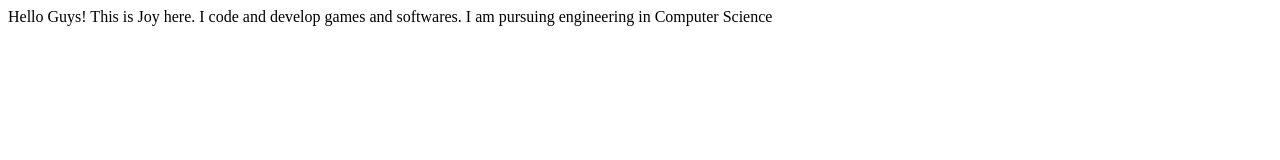
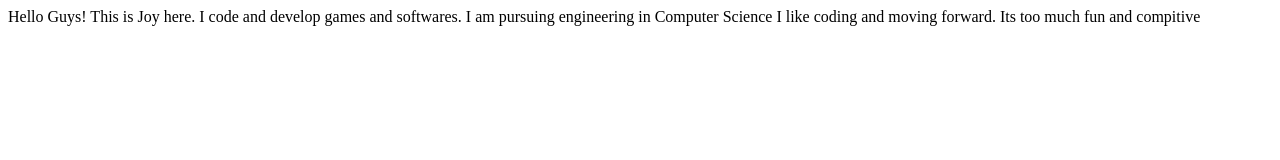
Before and after one commit to JoyKhanna/FirstRepository, a plain HTML site: page index.html in a window 1280 px wide. Drawn offline with Linux system fonts and the light colour scheme.

Commit message:
info about hobbies

```diff
--- a/index.html
+++ b/index.html
@@ -8,5 +8,8 @@
     Hello Guys! This is Joy here. I code and develop games and softwares.
 
     I am pursuing engineering in Computer Science
+
+    I like coding and moving forward. Its too much fun and compitive
+
 </body>
 </html>
```
